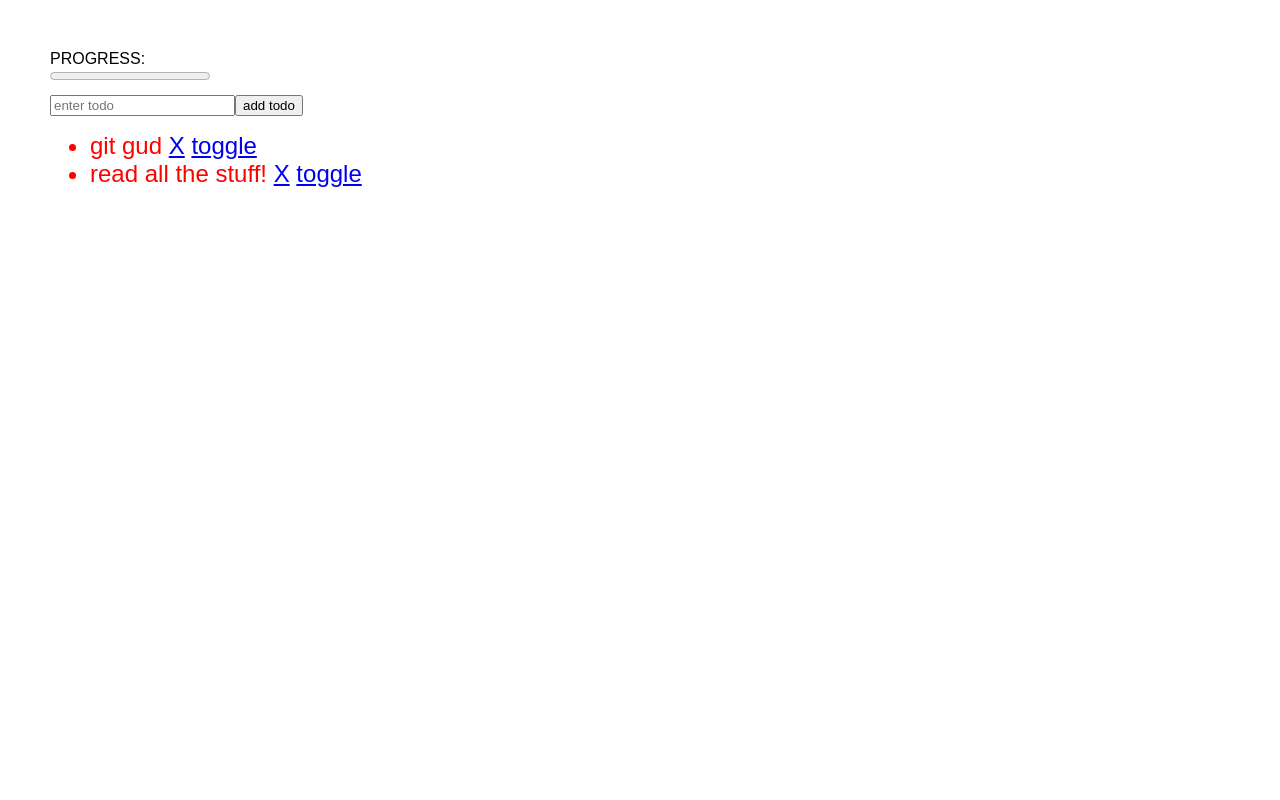
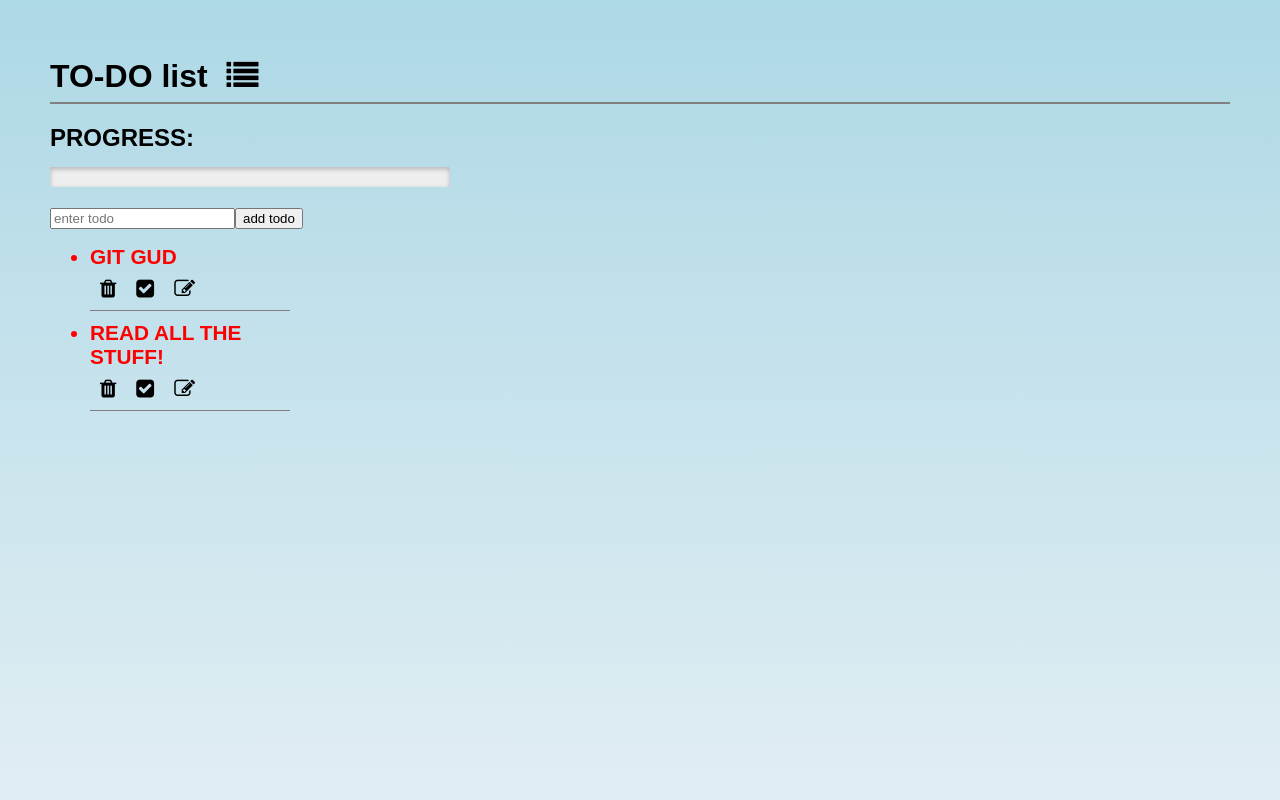
Before and after one commit to Chickynuggie/react-redux, a React (Create React App) app: page / in a window 1280 px wide. Shown: the top 800 px of the page. Built offline with nearby package versions, Linux system fonts and the light colour scheme.

Commit message:
refactor universe

```diff
--- a/src/App.css
+++ b/src/App.css
@@ -1,20 +1,79 @@
+/*general rules*/
+
+body {
+  background-image: -webkit-gradient(linear, left top, left bottom, from(lightblue), to(snow));
+  height: 1200px;
+}
+
 .App {
  margin: 50px;
 }
 
+/*element selectors*/
+
 li {
   cursor: pointer;
-  font-size: 1.5rem;
+  font-size: 1.3rem;
+  border-bottom: 1px solid gray;
+  max-width: 200px;
+  text-transform: uppercase;
+  margin-bottom: 10px;
+  font-weight: bold;
 }
 
+h1 {
+  border-bottom: 2px solid gray;
+  margin-bottom: 20px;
+}
+
+i {
+  margin: 10px;
+}
+
+a {
+  color: black;
+}
+
+a:visited {
+  text-decoration: none;
+}
+
+/*todo status classes*/
+
 .task-completion-true {
-  color: lightgreen;
+  color: green;
 }
 
 .task-completion-false {
   color: red;
 }
 
+/* very scary progressbar formatting */
+
 progress {
-  margin-bottom: 10px;
+  width: 400px;
+  margin-top: -40px;
+  margin-bottom: 20px;
 }
+
+progress[value] {
+  -webkit-appearance: none;
+  height: 20px;
+}
+
+progress[value]::-webkit-progress-bar {
+  background-color: #eee;
+  border-radius: 2px;
+  box-shadow: 0 2px 5px rgba(0, 0, 0, 0.25) inset;
+}
+
+progress[value]::-webkit-progress-value {
+   background: linear-gradient(to right, green , lime);
+  border-radius: 5px;
+}
+
+/* utility class */
+
+.float-right {
+  float: right;
+}
--- a/src/App.js
+++ b/src/App.js
@@ -1,40 +1,44 @@
 import React from 'react';
 import { connect } from 'react-redux';
 import './App.css';
+import '../node_modules/font-awesome/css/font-awesome.css';
+import { addTodo, removeTodo, toggleTodo, updateProgress } from './actions/actions.js'
+import ToDo from './components/todoitem.js'
 
-let App = (state, dispatch) => {
+let App = (store) => {
 
-  const addTodo = (text) => state.dispatch({
-    type: 'ADD_TODO',
-    id: Date.now(),
-    text
-  });
+  const dispatch = store.dispatch;
 
-  const removeTodo = (id) => state.dispatch({
-    type: 'REMOVE_TODO',
-    id
-  });
+  const remove = (todoId) => {
+    dispatch(removeTodo(todoId));
+  }
 
-  const toggleTodo = (id) => state.dispatch({
-    type: 'TOGGLE_TODO',
-    id
-  });
+  const toggle = (todoId) => {
+    dispatch(toggleTodo(todoId));
+  }
 
-  const updateProgress = () =>  state.dispatch({
-    type: 'UPDATE_PROGRESS'
-  });
+  const update = () => {
+    dispatch(updateProgress());
+  }
 
   return (
     <div className="App">
-      PROGRESS: <br /><progress max={state.todos.length} value={state.progress} ></progress><br />
+      <h1>TO-DO list <i className="fa fa-list" aria-hidden="true"></i></h1>
+      <h2>PROGRESS:</h2> <br /><progress max={store.todos.length} value={store.progress} ></progress><br />
       <input type="text" placeholder="enter todo" id="newTodo" />
-      <input type="button" value="add todo" onClick={() => { addTodo(document.getElementById('newTodo').value) }} />
+      <input type="button" value="add todo" onClick={() => { dispatch(addTodo(document.getElementById('newTodo').value)) }} />
       <ul>
         {
-          state.todos.map((todo) =>
-            <li key={todo.id} id={todo.id} className={'task-completion-' + todo.done}>
-              {todo.text} <a href="#" onClick={() => { removeTodo(todo.id); updateProgress(); }}>X</a> <a href="#" onClick={() => { toggleTodo(todo.id); updateProgress(); }}>toggle</a>
-            </li>
+          store.todos.map((todo) =>
+            <ToDo
+              key={todo.id}
+              id={todo.id}
+              todo={todo.text}
+              completed={todo.done}
+              remove={remove}
+              toggle={toggle}
+              update={update}
+            />
           )
         }
       </ul>
--- /dev/null
+++ b/src/actions/actions.js
@@ -0,0 +1,21 @@
+const addTodo = (text) => ({
+    type: 'ADD_TODO',
+    id: Date.now(),
+    text
+});
+
+const removeTodo = (id) => ({
+    type: 'REMOVE_TODO',
+    id
+});
+
+const toggleTodo = (id) => ({
+    type: 'TOGGLE_TODO',
+    id
+});
+
+const updateProgress = () => ({
+    type: 'UPDATE_PROGRESS'
+})
+
+export { addTodo, removeTodo, toggleTodo, updateProgress };
--- /dev/null
+++ b/src/components/todoitem.js
@@ -0,0 +1,17 @@
+import React, { Component } from 'react';
+
+class ToDo extends Component {
+
+    render() {
+        return (
+            <li key={this.props.id} id={this.props.id} className={'task-completion-' + this.props.completed}>
+                {this.props.todo} <br />
+                <a href="#" onClick={() => { this.props.remove(this.props.id); this.props.update(); }}><i className="fa fa-trash" aria-hidden="true"></i></a>
+                <a href="#" onClick={() => { this.props.toggle(this.props.id); this.props.update(); }}><i className="fa fa-check-square" aria-hidden="true"></i></a>
+                <a><i className="fa fa-pencil-square-o" aria-hidden="true"></i></a>
+            </li>
+        )
+    }
+}
+
+export default ToDo;
```
